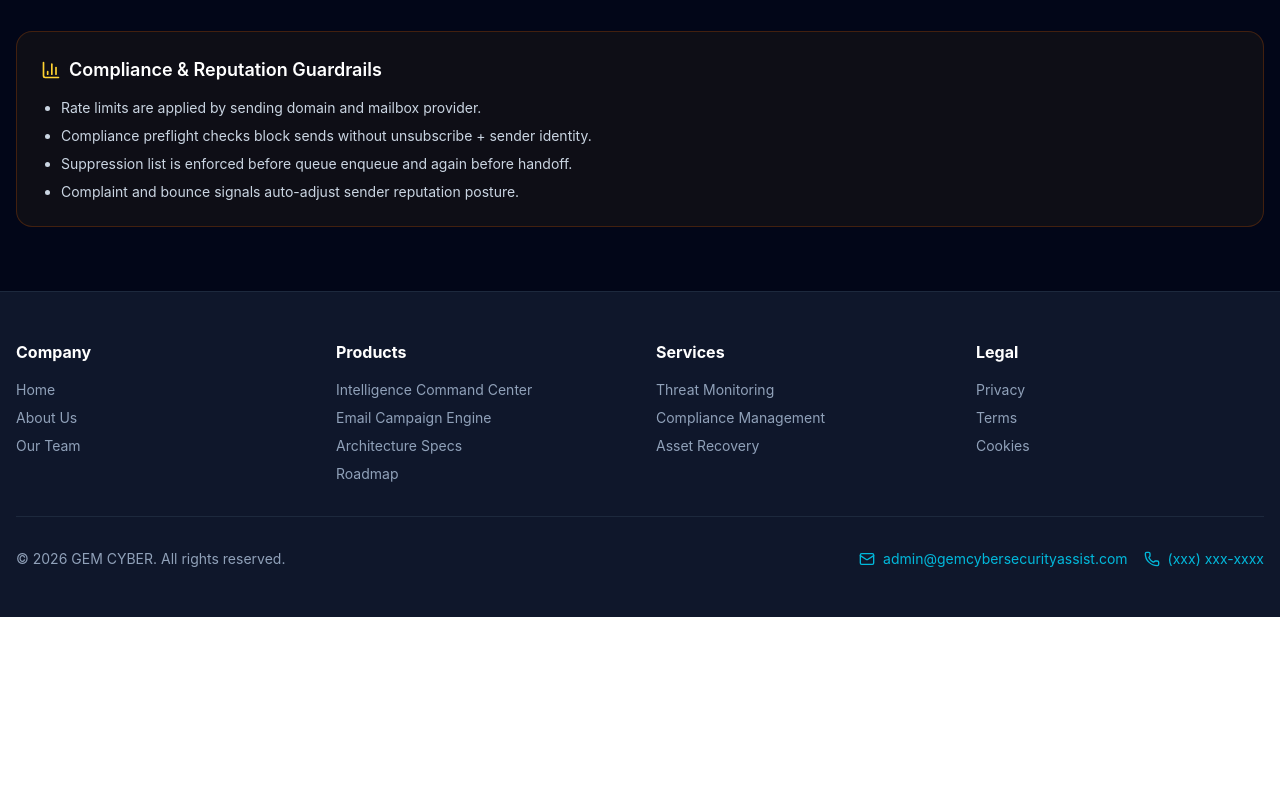
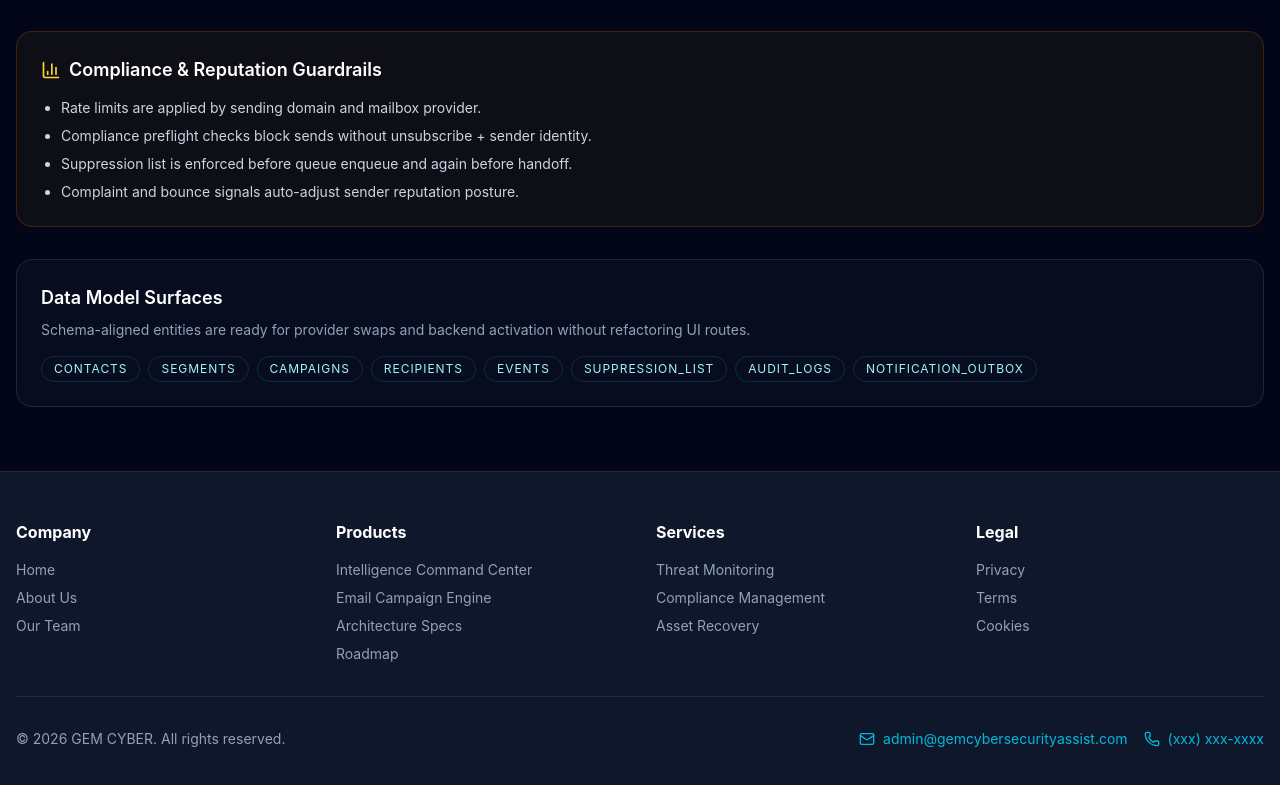
Before and after one commit to support371/MymainEmterpriseWebsite, a Next.js app: page /campaigns in a window 1280 px wide. Shown: the part 1210-1995 px from the top of the page. Before the commit the page ends 1827 px from the top, so only its background shows below. Built offline with nearby package versions, Linux system fonts and the light colour scheme; no server answers.

Commit message:
feat: complete one-page rebrand routing and campaign data surfaces

```diff
--- /dev/null
+++ b/src/app/architecture/page.tsx
@@ -0,0 +1,3 @@
+import SpecsPage from '@/app/specs/page';
+
+export default SpecsPage;
--- a/src/app/campaigns/page.tsx
+++ b/src/app/campaigns/page.tsx
@@ -13,6 +13,17 @@ const queueRows = [
   { id: 'CMP-2026-114', name: 'SOC Weekly Brief', mode: 'Newsletter', schedule: '2026-02-11 16:00 UTC', status: 'Queued' },
   { id: 'CMP-2026-115', name: 'Incident Follow-up Sequence', mode: 'Sequence', schedule: '2026-02-11 18:00 UTC', status: 'Preflight' },
   { id: 'CMP-2026-116', name: 'Quarterly Security Program', mode: 'Newsletter', schedule: '2026-02-12 14:00 UTC', status: 'Scheduled' },
+];
+
+const dataModelStubs = [
+  'contacts',
+  'segments',
+  'campaigns',
+  'recipients',
+  'events',
+  'suppression_list',
+  'audit_logs',
+  'notification_outbox',
 ];
 
 export default function CampaignsPage() {
@@ -99,6 +110,18 @@ export default function CampaignsPage() {
             ))}
           </ul>
         </section>
+
+        <section className="mt-8 rounded-2xl border border-slate-800 bg-slate-900/40 p-6">
+          <h3 className="text-lg font-semibold">Data Model Surfaces</h3>
+          <p className="text-sm text-slate-400 mt-2">Schema-aligned entities are ready for provider swaps and backend activation without refactoring UI routes.</p>
+          <div className="mt-4 flex flex-wrap gap-2">
+            {dataModelStubs.map((stub) => (
+              <span key={stub} className="px-3 py-1 rounded-full border border-cyan-900/50 text-cyan-200 text-xs tracking-[0.08em] uppercase">
+                {stub}
+              </span>
+            ))}
+          </div>
+        </section>
       </div>
     </div>
   );
```
Also changed, not shown: 1 other file (tests, documents, lock files or other folders).
